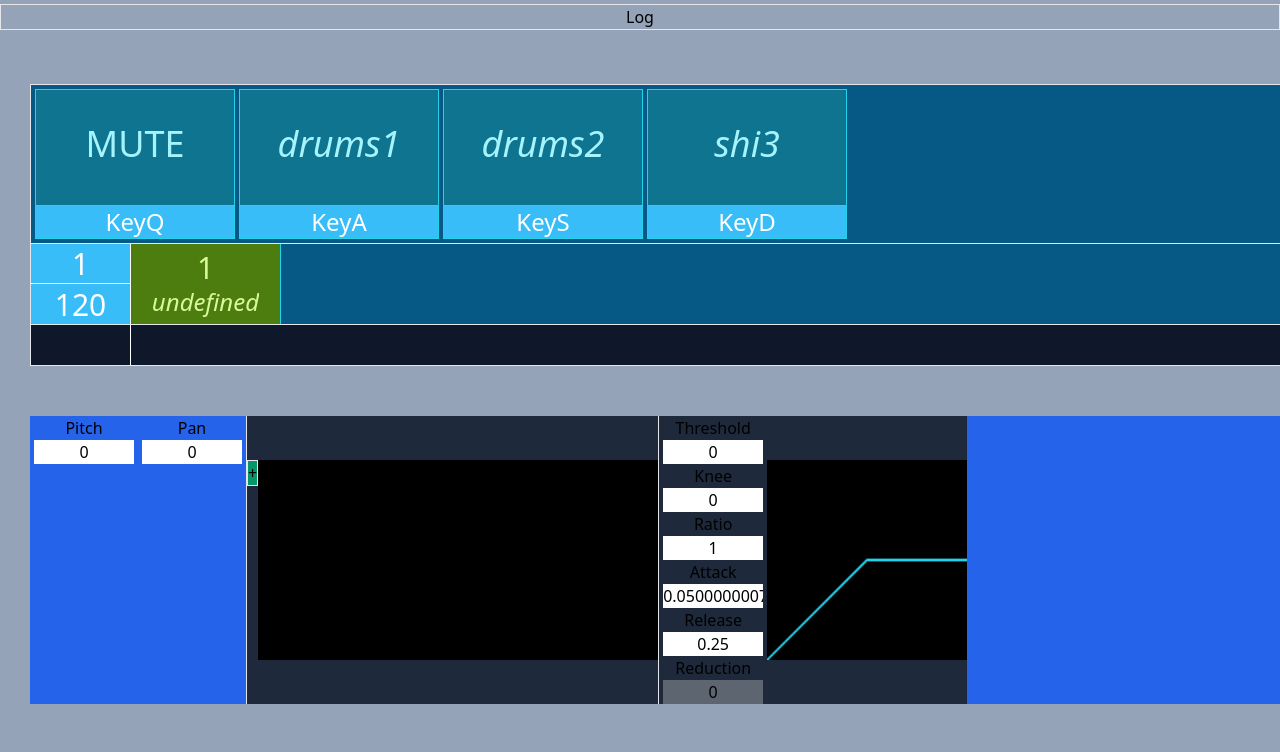
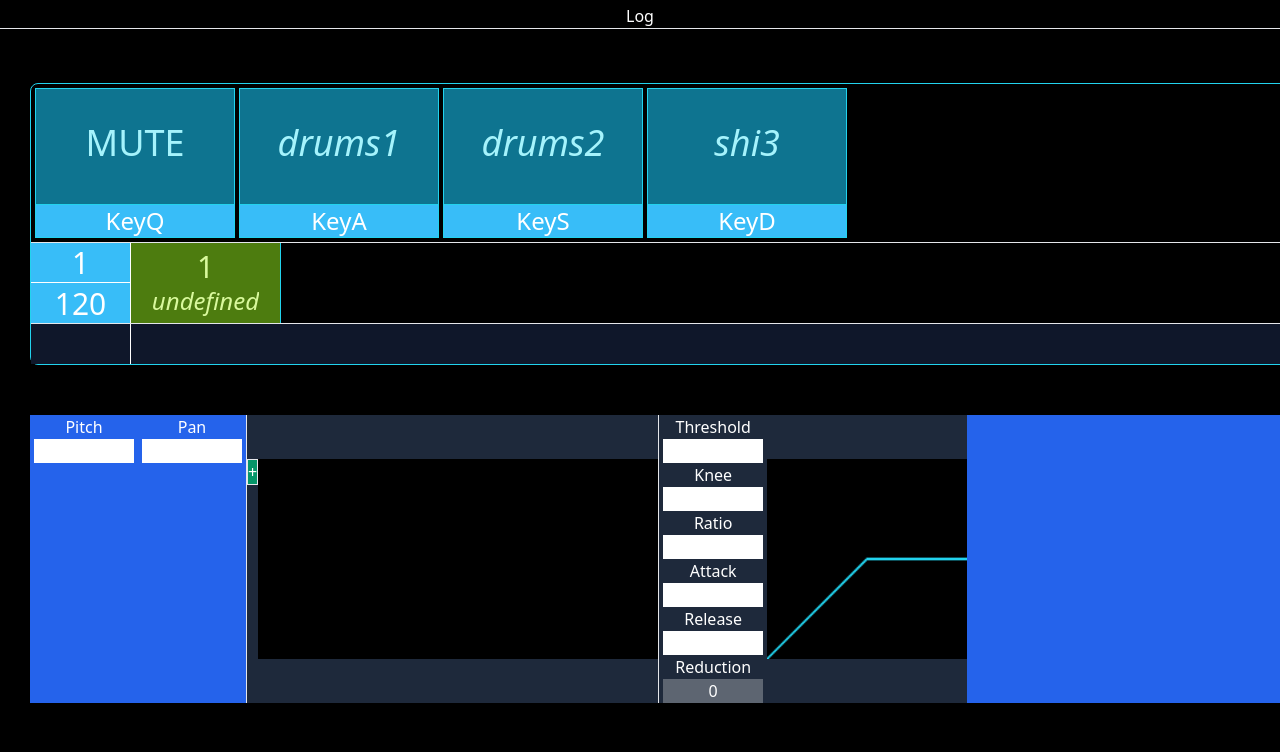
Before and after one commit to emiluppenberg/trackjockey, a Nuxt app: page / in a window 1280 px wide. Shown: the top 752 px of the page. Built offline with nearby package versions, Linux system fonts and the light colour scheme.

Commit message:
nice allt funkar

```diff
--- a/app/app.vue
+++ b/app/app.vue
@@ -1,7 +1,7 @@
 <script setup lang="ts">
 useHead({
   bodyAttrs: {
-    class: "bg-slate-400",
+    class: "bg-black text-white",
   },
 });
 </script>
--- a/app/components/figures-patterns-measures.vue
+++ b/app/components/figures-patterns-measures.vue
@@ -19,7 +19,7 @@ function handleEditMeasureRhythm(idxP: number, idxMc: number, m: Measure) {
 
 function inputMeasureNotation(e: Event, p: Pattern, idxM: number) {
   const notes = (e.target as HTMLInputElement).value.toUpperCase();
-  p.insertMeasure(notes, idxM);
+  p.insertMeasure(idxM, notes);
 }
 </script>
 
@@ -52,7 +52,7 @@ function inputMeasureNotation(e: Event, p: Pattern, idxM: number) {
               class="w-full field-sizing-content text-center text-xl content-center bg-black text-white"
               rows="1"
               :class="{ hidden: editMeasure !== m }"
-              :value="m.notes"
+              :value="m.notation"
               @change="(e) => inputMeasureNotation(e, p, idxM)"
               @focusout="editMeasure = undefined"
               wrap="soft"
@@ -67,19 +67,20 @@ function inputMeasureNotation(e: Event, p: Pattern, idxM: number) {
                 class="w-full h-full flex items-center justify-evenly text-2xl"
                 @focus="handleEditMeasureRhythm(idxP, idxM, m)"
               >
-                <div v-for="(c, idxC) in m.notes" class="text-center w-[2em]">
+                <div v-for="(c, idxC) in m.notation" class="text-center w-[2em]">
                   {{ c }}
                 </div>
               </div>
             </div>
             <!-- Melody -->
             <div
+            v-if="m.notes"
               class="flex w-full h-full border-b border-cyan-400 bg-sky-900"
               :class="{ hidden: !editMode }"
             >
               <div class="w-full h-full flex justify-between text-xl">
                   <div
-                    v-for="(c, idxC) in m.notes"
+                    v-for="(c, idxC) in m.notation"
                     class="w-[2em] h-1/2 place-self-center select-none"
                   >
                     <!-- Value -->
@@ -91,7 +92,7 @@ function inputMeasureNotation(e: Event, p: Pattern, idxM: number) {
                         tabindex="0"
                         type="number"
                         class="opacity-0 absolute inset-0 peer"
-                        v-model="p.notePos[idxM]![m.cursorPos.findIndex(cp => cp === idxC)]"
+                        v-model="m.notes[m.cursorPos!.findIndex(cp => cp === idxC)]"
                       />
                       <div
                         class="flex italic text-xs text-center justify-center border-l border-cyan-400 peer-focus:ring-0 peer-focus:bg-lime-700 peer-focus:text-lime-200"
--- a/app/components/tracker-active-figure.vue
+++ b/app/components/tracker-active-figure.vue
@@ -10,8 +10,9 @@ function checkNextMeasureIdxs(idxM: number): boolean {
 
 function checkCursor(p: Pattern, m: Measure, idxM: number, idxC: number) {
   if (audioStore.activeTrack!.currentMeasure !== idxM) return false;
+  if (!p.measures[idxM]!.notes) return;
 
-  const value = p.notePos[idxM]![m.cursorPos.findIndex((cp) => cp === idxC)];
+  const value = p.measures[idxM]!.notes![m.cursorPos!.findIndex((cp) => cp === idxC)];
 
   if (!value) return false;
 
@@ -67,12 +68,12 @@ function checkCursor(p: Pattern, m: Measure, idxM: number, idxC: number) {
               'border-cyan-400': !checkNextMeasureIdxs(idxM),
               'border-lime-400': checkNextMeasureIdxs(idxM),
             }"
-            @click="() => (audioStore.activeTrack!.setCurrentMeasure(idxM))"
+            @click="() => (audioStore.activeTrack!.setCurrentMeasure(idxM, audioStore.cursor))"
             @click.right.prevent="() => audioStore.activeTrack!.nextMeasures.push(idxM)"
           >
             <!-- Velocity -->
             <div
-              v-for="(c, idxC) in m.notes"
+              v-for="(c, idxC) in m.notation"
               class="text-center w-[2em]"
               :class="{
                 'text-emerald-600': checkCursor(p, m, idxM, idxC),
@@ -83,7 +84,7 @@ function checkCursor(p: Pattern, m: Measure, idxM: number, idxC: number) {
             </div>
             <!-- Melody -->
             <div
-              v-for="(c, idxC) in m.notes"
+              v-for="(c, idxC) in m.notation"
               class="text-center w-[2em]"
               :class="{
                 'text-emerald-600': checkCursor(p, m, idxM, idxC),
--- a/app/components/tracker.vue
+++ b/app/components/tracker.vue
@@ -37,7 +37,7 @@ onMounted(() => {
 
 <template>
   <!-- Tracker.vue -->
-  <div class="flex flex-col w-[1900px] h-auto bg-sky-800 border">
+  <div class="flex flex-col w-[1850px] h-auto">
     <TrackerBoard class="h-auto"></TrackerBoard>
     <TrackerList></TrackerList>
     <TrackerActiveFigure class="h-auto"></TrackerActiveFigure>
--- a/app/pages/index.vue
+++ b/app/pages/index.vue
@@ -4,12 +4,12 @@ const audioStore = useAudioStore();
 
 <template>
   <div class="flex flex-col w-screen h-auto overflow-y-scroll">
-    <button class="w-full border my-1" @click="audioStore.consoleLog">
+    <button class="w-full border-b my-1" @click="audioStore.consoleLog">
       Log
     </button>
     <Tracker
       v-if="audioStore.ctx && audioStore.tracker"
-      class="mx-[30px] my-[50px]"
+      class="mx-[30px] my-[50px] border border-cyan-400 rounded-lg"
     ></Tracker>
     <Mixer
       v-if="audioStore.ctx && audioStore.tracker"
--- a/app/stores/audioStore.ts
+++ b/app/stores/audioStore.ts
@@ -83,13 +83,9 @@ export const useAudioStore = defineStore("audioStore", () => {
     srcNode: AudioBufferSourceNode,
     p_srcNodes: Set<AudioBufferSourceNode>
   ) {
-    try {
     velNode.disconnect();
     srcNode.disconnect();
     if (p_srcNodes.has(srcNode)) p_srcNodes.delete(srcNode);
-    } catch (e) {
-      console.log("error ", e);
-    }
   }
 
   async function startTracker() {
@@ -114,6 +110,7 @@ export const useAudioStore = defineStore("audioStore", () => {
 
       while (nextNoteTime < ctx.value!.currentTime + scheduleAhead) {
         const cycleStart = nextNoteTime;
+
         for (const t of tracker.value!.tracks) {
           if (!t.figure) continue;
           if (t.mute) continue;
@@ -122,7 +119,28 @@ export const useAudioStore = defineStore("audioStore", () => {
 
         nextNoteTime += noteLen;
         cursor.value++;
-        if (cursor.value === 64) cursor.value = 0;
+
+        if (cursor.value === 64) {
+          cursor.value = 0;
+
+          for (const t of tracker.value!.tracks) {
+            if (!t.figure) continue;
+            if (t.mute) continue;
+
+            t.currentMeasure++;
+            if (t.nextMeasures.length > 0) {
+              t.currentMeasure = t.nextMeasures[0]!;
+              t.nextMeasures.splice(0, 1);
+            }
+            if (t.currentMeasure === t.figure.measureCount)
+              t.currentMeasure = 0;
+
+            for (const p of t.figure.patterns) {
+              p.currentMeasure = t.currentMeasure;
+              p.currentPos = 0;
+            }
+          }
+        }
       }
 
       // log.value = log.value.concat(`${logString}\n`);
@@ -135,70 +153,47 @@ export const useAudioStore = defineStore("audioStore", () => {
 
   function cycleTrackPatterns(t: Track, noteLen: number, cycleStart: number) {
     for (const p of t.figure!.patterns) {
-      if (p.currentMeasure !== t.currentMeasure) continue;
-      if (t.currentMeasure >= t.figure!.measureCount) t.currentMeasure = 0;
+      let nextMeasure;
+      if (t.nextMeasures.length > 0) nextMeasure = t.nextMeasures[0];
 
       const _currentMeasure = p.currentMeasure;
       const _currentPos = p.currentPos;
-      const note = p.notePos[_currentMeasure]![_currentPos]!;
 
-      if (!note) continue;
+      const measure = p.measures[_currentMeasure]!;
+      if (!measure.notes) return;
+
+      const note = measure.notes![_currentPos]!;
       if (note.pos64 !== cursor.value) continue;
 
       scheduleNote(
-        t,
         p,
         note,
         noteLen,
         cycleStart,
         _currentMeasure,
-        _currentPos
+        _currentPos,
+        nextMeasure
       );
-    }
-
-    let elapsedMeasures = t.figure!.patterns.filter(
-      (p) => p.currentMeasure !== t.currentMeasure
-    );
-
-    if (elapsedMeasures.length === t.figure!.patterns.length) {
-      let _nextMeasure;
-
-      if (t.nextMeasures.length > 0) _nextMeasure = t.nextMeasures.pop();
-      if (_nextMeasure) t.currentMeasure = _nextMeasure;
-      else t.currentMeasure++;
-    }
-
-    if (t.currentMeasure === t.figure!.measureCount) {
-      t.figure!.patterns.forEach((p) => (p.currentMeasure = 0));
-      t.currentMeasure = 0;
     }
   }
 
   function scheduleNote(
-    t: Track,
     p: Pattern,
     note: Note,
     noteLen: number,
     cycleStart: number,
     _currentMeasure: number,
-    _currentPos: number
+    _currentPos: number,
+    nextMeasure: number | undefined
   ) {
-    let nextMeasure;
-
-    if (t.nextMeasures.length > 0) {
-      if (_currentPos + 1 > p.notePos[_currentMeasure]!.length) {
-        nextMeasure = t.nextMeasures[t.nextMeasures.length - 1];
-      }
-    }
-
     const startTime = cycleStart;
-    const stopTime = getNextNoteStopTime(
+    const stopTime = getNoteStop(
       p,
-      nextMeasure,
       _currentMeasure,
       _currentPos,
       cycleStart,
-      noteLen
+      noteLen,
+      nextMeasure
     );
 
     const velocity = (note.velocity * 2) / 10;
@@ -217,59 +212,76 @@ export const useAudioStore = defineStore("audioStore", () => {
     p.srcNodes.add(srcNode);
     srcNode.onended = () => recycle(velNode, srcNode, p.srcNodes);
 
+    if (_currentPos < p.measures[_currentMeasure]!.notes!.length - 1)
       p.currentPos++;
-    if (p.currentPos === p.notePos[_currentMeasure]!.length) {
-      if (nextMeasure) p.currentMeasure = nextMeasure;
-      else p.currentMeasure++;
-
-      p.currentPos = 0;
-    }
   }
 
-  function getNextNoteStopTime(
+  function getNoteStop(
     p: Pattern,
-    nextMeasure: number | undefined,
     _currentMeasure: number,
     _currentPos: number,
     cycleStart: number,
-    noteLen: number
+    noteLen: number,
+    nextMeasure: number | undefined
   ): number {
-    let next_mOffset;
-    let next_nOffset;
+    let next_mOffset = 0;
+    let next_nOffset = 0;
     let note: Note;
 
-    if (nextMeasure) {
-      if (p.notePos[nextMeasure]!.length > _currentPos + 1)
-        note = p.notePos[nextMeasure]![_currentPos + 1]!;
-      else note = p.notePos[nextMeasure]![0]!;
-
-      next_mOffset = noteLen * nextMeasure * 64;
-      next_nOffset = note.pos64 * noteLen;
-      return cycleStart + next_mOffset + next_nOffset;
-    }
-
-    if (p.notePos[_currentMeasure]!.length > _currentPos + 1) {
-      processedStop1.value++;
-
-      note = p.notePos[_currentMeasure]![_currentPos + 1]!;
+    // Check current measure
+    for (
+      let i = _currentPos + 1;
+      i < p.measures[_currentMeasure]!.notes!.length;
+      i++
+    ) {
+      if (p.measures[_currentMeasure]!.notes![i]) {
+        note = p.measures[_currentMeasure]!.notes![i]!;
         next_mOffset = noteLen * _currentMeasure * 64;
         next_nOffset = note.pos64 * noteLen;
         return cycleStart + next_mOffset + next_nOffset;
       }
+    }
 
-    if (p.notePos.length > _currentMeasure + 1) {
-      processedStop2.value++;
-
-      note = p.notePos[_currentMeasure + 1]![0]!;
-      next_mOffset = noteLen * 64; // Next measure
+    // Check next measure and following
+    if (nextMeasure) {
+      if (p.measures[nextMeasure]!.notes) {
+        note = p.measures[nextMeasure]!.notes![0]!;
+        next_mOffset = noteLen * nextMeasure * 64;
+        next_nOffset = note.pos64 * noteLen;
+        return cycleStart + next_mOffset + next_nOffset;
+      } else {
+        for (let i = nextMeasure + 1; i < p.measures.length; i++) {
+          if (p.measures[i]!.notes) {
+            note = p.measures[i]!.notes![0]!;
+            next_mOffset = noteLen * i * 64;
             next_nOffset = note.pos64 * noteLen;
             return cycleStart + next_mOffset + next_nOffset;
           }
-    processedStop3.value++;
+        }
+      }
+    }
 
-    note = p.notePos[0]![0]!;
-    next_mOffset = noteLen * 64; // Next measure
+    // Else check current following measures
+    if (!nextMeasure) {
+      for (let i = _currentMeasure + 1; i < p.measures.length; i++) {
+        if (p.measures[i]!.notes) {
+          note = p.measures[i]!.notes![0]!;
+          next_mOffset = noteLen * i * 64;
           next_nOffset = note.pos64 * noteLen;
+          return cycleStart + next_mOffset + next_nOffset;
+        }
+      }
+    }
+
+    // Else check previous measures
+    for (let i = 0; i <= _currentMeasure; i++) {
+      if (p.measures[i]!.notes) {
+        note = p.measures[i]!.notes![0]!;
+        next_mOffset = noteLen * (i + 1) * 64;
+        next_nOffset = note.pos64 * noteLen;
+      }
+    }
+
     return cycleStart + next_mOffset + next_nOffset;
   }
 
@@ -319,9 +331,7 @@ export const useAudioStore = defineStore("audioStore", () => {
     const perc2M1 = "---5:---5";
 
     const shi3M1 = "2---:--02";
-    const shi3M2 = "*";
     const shi3M3 = "--2-:---2";
-    const shi3M4 = "*";
 
     const kick1P = new Pattern(
       samples.value.find((s) => s.name === "kick1.wav")!,
@@ -366,9 +376,9 @@ export const useAudioStore = defineStore("audioStore", () => {
       ctx.value!.createGain()
     );
     shi3P.addMeasure(shi3M1);
-    shi3P.addMeasure(shi3M2);
+    shi3P.addMeasure();
     shi3P.addMeasure(shi3M3);
-    shi3P.addMeasure(shi3M4);
+    shi3P.addMeasure();
 
     const drums1 = new Figure(0, "drums1", "KeyA", [kick1P, hihat1P, snare1P]);
     const drums2 = new Figure(1, "drums2", "KeyS", [kick2P, snare2P, hihat2P]);
--- a/app/types2.ts
+++ b/app/types2.ts
@@ -49,7 +49,6 @@ export class Pattern {
     public velocityNode: GainNode,
     public mute: boolean = false,
     public measures: Measure[] = [],
-    public notePos: Note[][] = [],
     public currentMeasure: number = 0,
     public currentPos: number = 0,
     public srcNodes: Set<AudioBufferSourceNode> = new Set()
@@ -61,21 +60,18 @@ export class Pattern {
       ctx.createGain(),
       this.mute,
       this.measures,
-      this.notePos,
       0,
       0,
       new Set()
     );
   }
 
-  addMeasure(notes: string) {
-    this.measures.push(new Measure(notes));
-    this.notePos.push(initializeNotes64(notes));
+  addMeasure(notation?: string) {
+    this.measures.push(new Measure(notation));
   }
 
-  insertMeasure(notes: string, idx: number) {
-    this.measures.splice(idx, 1, new Measure(notes));
-    this.notePos.splice(idx, 1, initializeNotes64(notes));
+  insertMeasure(idx: number, notation?: string) {
+    this.measures.splice(idx, 1, new Measure(notation));
   }
 
   disconnect() {
@@ -85,22 +81,30 @@ export class Pattern {
 }
 
 export class Measure {
-  cursorPos: number[]; // Contains the indices of notes[i] with a value - same length as patterns[x].notePos[i][j]
-  notes: string;
+  cursorPos?: number[]; // Contains the indices of notes[i] with a value - same length as patterns[x].notePos[i][j]
+  notes?: Note[];
+  notation?: string;
 
-  constructor(notes: string) {
-    let cursorPos: number[] = [];
+  constructor(notation?: string) {
+    if (notation) {
+      let cursorPos: number[] = [];
 
-    for (let i = 0; i < notes.length; i++) {
-      const c = notes.charAt(i);
+      for (let i = 0; i < notation.length; i++) {
+        const c = notation.charAt(i);
 
-      if (!isNaN(Number(c)) || c === "*") {
-        cursorPos.push(i);
+        if (!isNaN(Number(c))) {
+          cursorPos.push(i);
+        }
       }
+
+      this.notes = initializeNotes64(notation);
+      this.notation = notation;
+      this.cursorPos = cursorPos;
+    } else {
+      this.cursorPos = undefined;
+      this.notes = undefined;
+      this.notation = undefined;
     }
-
-    this.notes = notes;
-    this.cursorPos = cursorPos;
   }
 }
 
@@ -159,15 +163,19 @@ export class Track {
     }
   }
 
-  setCurrentMeasure(idxM: number) {
+  setCurrentMeasure(idxM: number, cursor64: number) {
     if (this.figure) {
       this.figure.patterns.forEach((p) => {
-        // Find next note in next measure adjusting for current pos64
-        p.currentPos = p.notePos[idxM]!.findIndex(
-          (n) =>
-            n.pos64 > p.notePos[p.currentMeasure]![p.currentPos]!.pos64 ||
-            p.notePos[idxM]!.length - 1
-        );
+        // Find next note in new measure adjusting for cursor position
+        if (p.measures[idxM]!.notes) {
+
+          p.currentPos = p.measures[idxM]!.notes!.findIndex(
+            (n) => n.pos64 > cursor64
+          );
+
+          if (p.currentPos < 0) p.currentPos = 0;
+
+        } else p.currentPos = 0;
 
         p.currentMeasure = idxM;
       });
```
Lines whose indentation alone changed are shown as unchanged.
